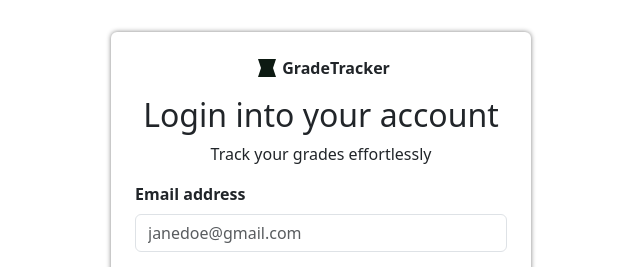
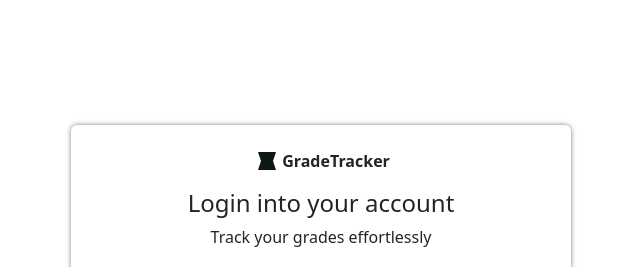
Before and after one commit to Aishat02/gradetracker, a React (Vite) app: page /login in a window 1280 px wide. Shown: the top 267 px of the page, without its empty margins (319-959 px from the left). Built offline with nearby package versions, Linux system fonts and the light colour scheme; no server answers.

Commit message:
fix form width

```diff
--- a/src/assets/styles/app.scss
+++ b/src/assets/styles/app.scss
@@ -36,9 +36,9 @@ header img {
 }
 form.login,
 form.signup {
+  min-width: 320px;
+  width: 90%;
   max-width: 500px;
-  width: 420px;
-  margin: 2em auto;
   box-shadow: 0 0px 5px gray;
 }
 caption {
--- a/src/assets/styles/custom.scss
+++ b/src/assets/styles/custom.scss
@@ -1,7 +1,6 @@
 @import "bootstrap/scss/functions";
 @import "bootstrap/scss/variables";
 
-// Your custom color definitions
 $offcanvas-horizontal-width: 220px;
 $green: #38e078;
 $black: #212529;
@@ -24,4 +23,5 @@ $custom-colors: (
 
 $theme-colors: map-merge($theme-colors, $custom-colors);
 
+
 @import "bootstrap/scss/bootstrap";
--- a/src/features/authentication/components/Login.tsx
+++ b/src/features/authentication/components/Login.tsx
@@ -31,15 +31,19 @@ const Login = () => {
   const userEmail: string = getValues("email");
 
   return (
+    <div className="d-flex justify-content-center align-items-center h-100">
       <form
         className="p-4 rounded login"
         onSubmit={handleSubmit((data) => emailLogin.mutate(data))}
       >
-      <div className="d-flex justify-content-center mb-3">
+        <Link
+          to="/"
+          className="d-flex justify-content-center mb-3 text-decoration-none"
+        >
           <img src={logo} alt="logo" width="30" height="24" />
-        <strong>GradeTracker</strong>
-      </div>
-      <h2 className="text-center">Login into your account</h2>
+          <strong className="text-dark">GradeTracker</strong>
+        </Link>
+        <h4 className="text-center">Login into your account</h4>
         <p className="text-center">Track your grades effortlessly</p>
 
         {loginError && <span className="text-danger">{loginError}</span>}
@@ -128,7 +132,9 @@ const Login = () => {
             onClick={() => googleLogin.mutate()}
           >
             <Google size={20} />
-          {googleLogin.isPending ? "Authenticating..." : "Sign in with Google"}
+            {googleLogin.isPending
+              ? "Authenticating..."
+              : "Sign in with Google"}
           </PulseEffect>
         </div>
 
@@ -139,6 +145,7 @@ const Login = () => {
           </Link>
         </div>
       </form>
+    </div>
   );
 };
 
--- a/src/features/authentication/components/SignUp.tsx
+++ b/src/features/authentication/components/SignUp.tsx
@@ -27,14 +27,16 @@ const SignUp = () => {
   };
 
   return (
+        <div className="d-flex justify-content-center align-items-center h-100">
+
     <Form
       name="signup"
       className="p-4 rounded signup"
       onSubmit={handleSubmit((data) => emailSignup.mutate(data))}
     >
-      <Link to="/" className="d-flex justify-content-center mb-3">
+      <Link to="/" className="d-flex justify-content-center mb-3 text-decoration-none">
         <img src={logo} alt="logo" width="30" height="24" />
-        <strong>GradeTracker</strong>
+        <strong className="text-dark">GradeTracker</strong>
       </Link>
 
       <h2 className="text-center">Create an account</h2>
@@ -161,6 +163,7 @@ const SignUp = () => {
         </Link>
       </div>
     </Form>
+    </div>
   );
 };
 
```
Lines whose indentation alone changed are shown as unchanged.
